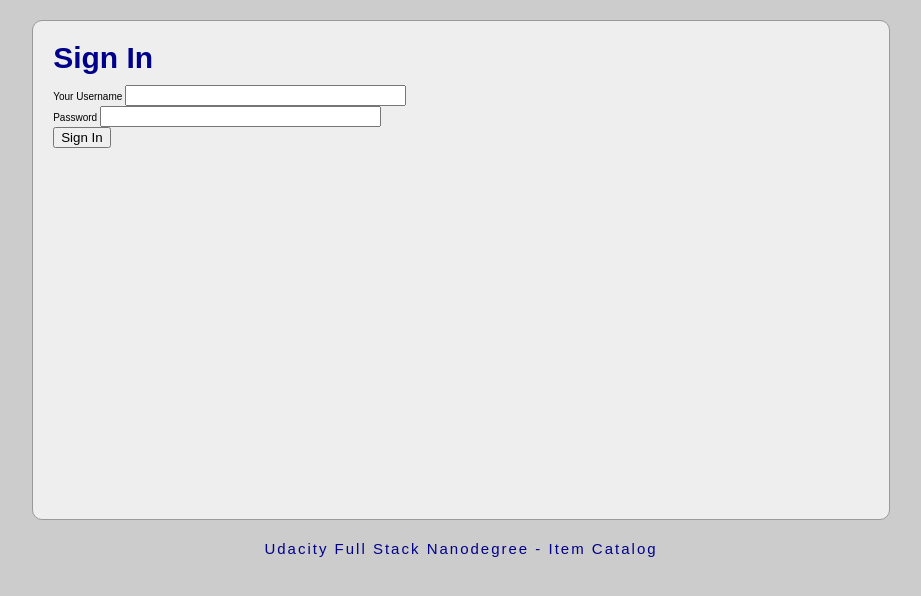
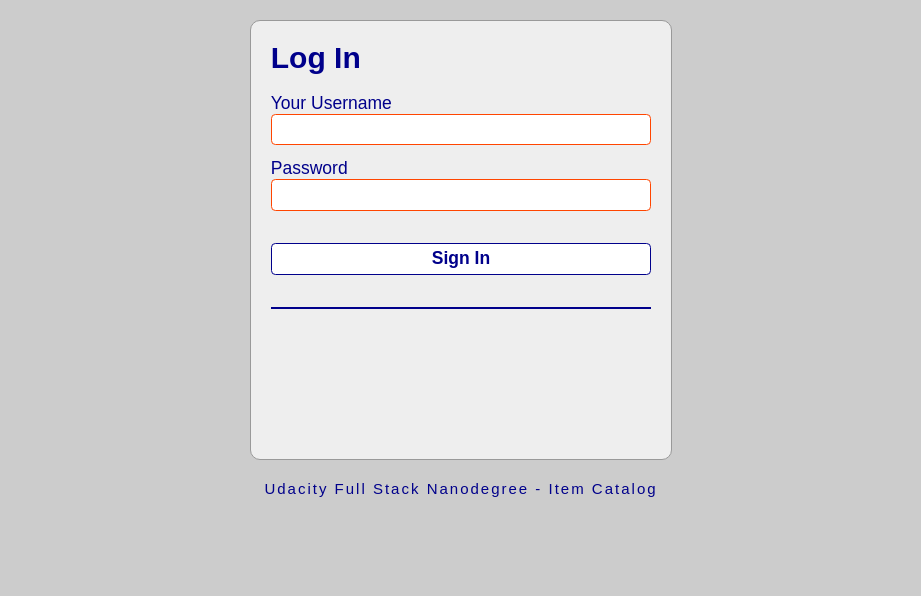
Before and after one commit to ziggylineous/udacity-full-stack-dev, a Flask app: page /login in a window 1280 px wide. Shown: the part 100-696 px from the top of the page, without its empty margins (179-1100 px from the left). Run offline with Flask 2, Linux system fonts and the light colour scheme; some libraries are stand-ins or nearby versions.

Commit message:
style: login form

```diff
--- a/item_catalog/app/static/styles/main.css
+++ b/item_catalog/app/static/styles/main.css
@@ -5,6 +5,10 @@ body {
     margin: 0;
 }
 
+
+
+
+/* header */
 #header {
     background-color: darkblue;
     color: white;
@@ -18,8 +22,10 @@ body {
     line-height: 2em;
 }
 
+
+
+
 /* log-in-out button */
-
 button#log-in-out {
     color: white;
     background-color: orangered;
@@ -40,12 +46,13 @@ button#log-in-out:active {
     background-color: rgb(225, 50, 0);
     color: darkblue;
 }
-
 /* top bar end */
 
+
+
+
 /* main content */
-
-#contents {
+.contents {
     background-color: #EEE;
     width: 67%;
     margin: 2em auto;
@@ -56,7 +63,7 @@ button#log-in-out:active {
     box-sizing: border-box;
 }
 
-#contents.categories-layout {
+.contents.categories-layout {
     display: flex;
 }
 
@@ -77,8 +84,11 @@ h2 {
     margin: 0 0 .33em 0;
 }
 
+
+
+
+
 /* categories ~ items layout */
-
 nav#categories {
     flex: 1;
     padding: 2em 2em;
@@ -133,8 +143,10 @@ main#items {
     font-style: italic;
 }
 
-/* footer styles */
 
+
+
+/* footer */
 footer {
     color: darkblue;
     text-align: center;
@@ -146,10 +158,11 @@ footer {
     display: none;
 }
 
+
+
+
 /* item page */
-
-/* header */
-
+/* item header */
 #item-header {
     display: flex;
     margin-bottom: 1em;
@@ -165,7 +178,6 @@ footer {
 }
 
 /* icon buttons */
-
 .icon-btn {
     background-color: white;
     color: orangered;
@@ -192,7 +204,6 @@ footer {
 }
 
 /* item body */
-
 #item-body {
     margin-top: 1.5em;
 }
@@ -213,3 +224,77 @@ hr {
     height: 2px;
     border: none;
 }
+
+
+
+
+/* form */
+#login-contents {
+    width: 33%;
+    min-height: 44em;
+}
+
+.form-group {
+    margin-bottom: 1.25em;
+}
+
+#login-contents form {
+    margin-top: 1.75em;
+}
+
+label {
+    display: block;
+    font-size: 1.75em;
+    color: darkblue;
+}
+
+input[type=text],
+input[type=password] {
+    border: 1px solid orangered;
+    font-size: 1.75em;
+    padding: 0.25em;
+    width:100%;
+    color: darkblue;
+    box-sizing: border-box;
+    border-radius: 0.25em;
+    font-weight: bold;
+}
+
+form input[type=submit] {
+    width: 100%;
+    font-size: 1.75em;
+}
+
+form div.form-group-no-label {
+    margin-top: 3.25em;
+}
+
+form input[type=submit] {
+    background-color: white;
+    color: darkblue;
+    border: 1px solid darkblue;
+    border-radius: 0.25em;
+    padding: 0.25em;
+
+    font-size:1.75em;
+    font-weight: bold;
+
+    cursor: pointer;
+}
+
+form input[type=submit]:hover {
+    background-color: orange;
+}
+
+form input[type=submit]:active {
+    background-color: orangered;
+}
+
+#login-contents hr {
+    margin: 3.25em 0;
+}
+
+#third-party-auth {
+    display: flex;
+    justify-content: space-between;
+}
--- a/item_catalog/app/templates/categories-layout.html
+++ b/item_catalog/app/templates/categories-layout.html
@@ -1,7 +1,7 @@
 {% extends 'base.html' %}
 
 {% block contents_layout %}
-<div id="contents" class="categories-layout">
+<div class="contents categories-layout">
 {% block contents %}{% endblock %}
 </div>
 {% endblock %}
--- a/item_catalog/app/templates/login.html
+++ b/item_catalog/app/templates/login.html
@@ -1,16 +1,17 @@
-{% extends 'simple-layout.html' %}
+{% extends 'base.html' %}
 
 {% block head_hook %}
 <script src="//apis.google.com/js/platform.js?onload=start"></script>
 {% endblock %}
 
 
-{% block contents %}
-<h2>Sign In</h2>
+{% block contents_layout %}
+<div id="login-contents" class="contents">
+    <h2>Log In</h2>
 
-<form action="" method="post">
+    <form id="login" action="" method="post">
         {{ form.hidden_tag() }}
-    <div>
+        <div class="form-group">
             {{ form.username.label }}
             {{ form.username(size=32) }}
 
@@ -19,7 +20,7 @@
             {% endfor %}
         </div>
 
-    <div>
+        <div class="form-group">
             {{ form.password.label }}
             {{ form.password(size=32) }}
 
@@ -28,12 +29,15 @@
             {% endfor %}
         </div>
 
-    <div>
+        <div class="form-group-no-label">
             {{ form.submit() }}
         </div>
     </form>
 
-<div id="signinButton">
+    <hr>
+
+    <div id="third-party-auth">
+        <div id="googleSigninButton">
             <span class="g-signin"
                 data-scope="openid email"
                 data-clientid="1062098416199-jquvah9s2eo2kppldl7no7l42aeboum8.apps.googleusercontent.com"
@@ -44,8 +48,10 @@
                 data-approvalprompt="force">
         </span>
         </div>
+    </div>
 
     <div id="authenticationResult">
+    </div>
 </div>
 {% endblock %}
 
@@ -53,7 +59,7 @@
 <script type="text/javascript">
     function signInCallback(authResult) {
         if (authResult['code']) {
-            $('#signinButton').attr('style', 'display: none');
+            $('#googleSigninButton').attr('style', 'display: none');
 
             $.ajax({
                 url: 'gconnect',
--- a/item_catalog/app/templates/simple-layout.html
+++ b/item_catalog/app/templates/simple-layout.html
@@ -1,7 +1,7 @@
 {% extends 'base.html' %}
 
 {% block contents_layout %}
-<div id="contents">
+<div class="contents">
 {% block contents %}{% endblock %}
 </div>
 {% endblock %}
```
Lines whose indentation alone changed are shown as unchanged.
